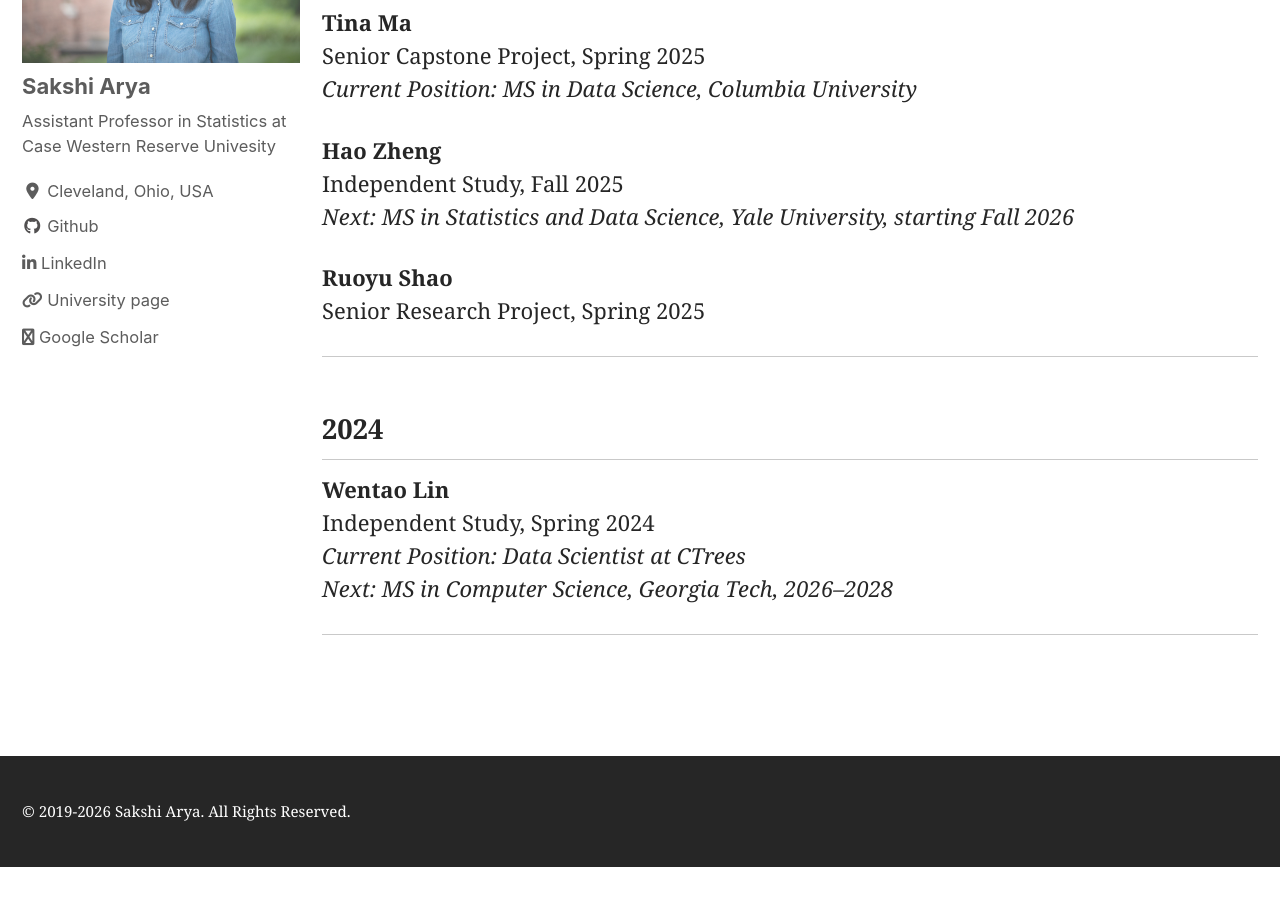
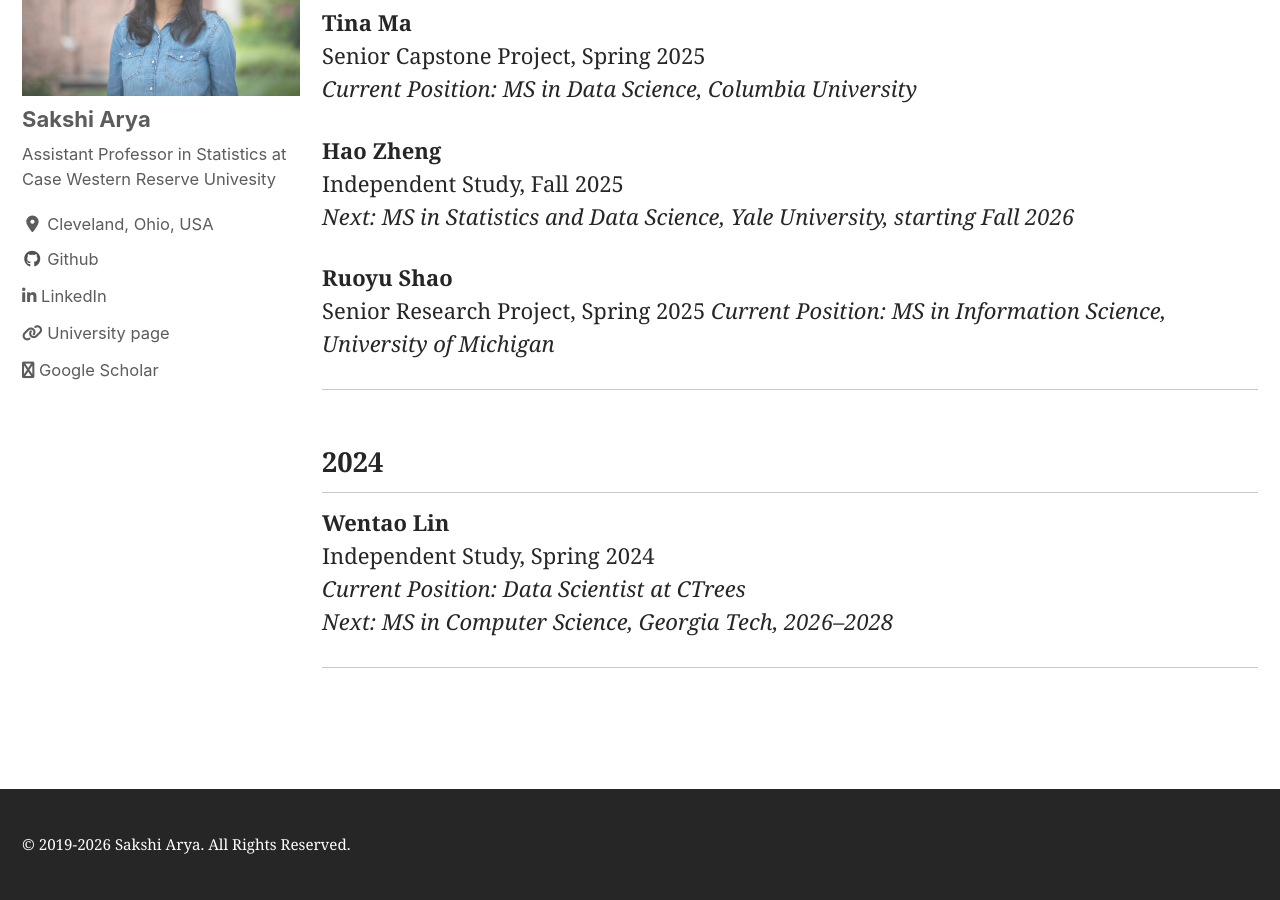
Before and after one commit to sakshiarya/sakshiarya.github.io, a Jekyll site: the page built from _pages/students.md, in a window 1280 px wide and 900 px high, scrolled down 2474 px. Built offline with Jekyll 4.4.1, drawn with Linux system fonts in a browser that asks for light colours; cached includes are drawn as plain includes; nearby versions of some CDN libraries; before the commit the page ends 3341 px from its top, so only the background shows below that.

Commit message:
Student updates

```diff
--- a/_pages/students.md
+++ b/_pages/students.md
@@ -75,6 +75,7 @@ Independent Study, Fall 2025
 
 **Ruoyu Shao**
 Senior Research Project, Spring 2025
+*Current Position: MS in Information Science, University of Michigan*
 
 ---
 
```
